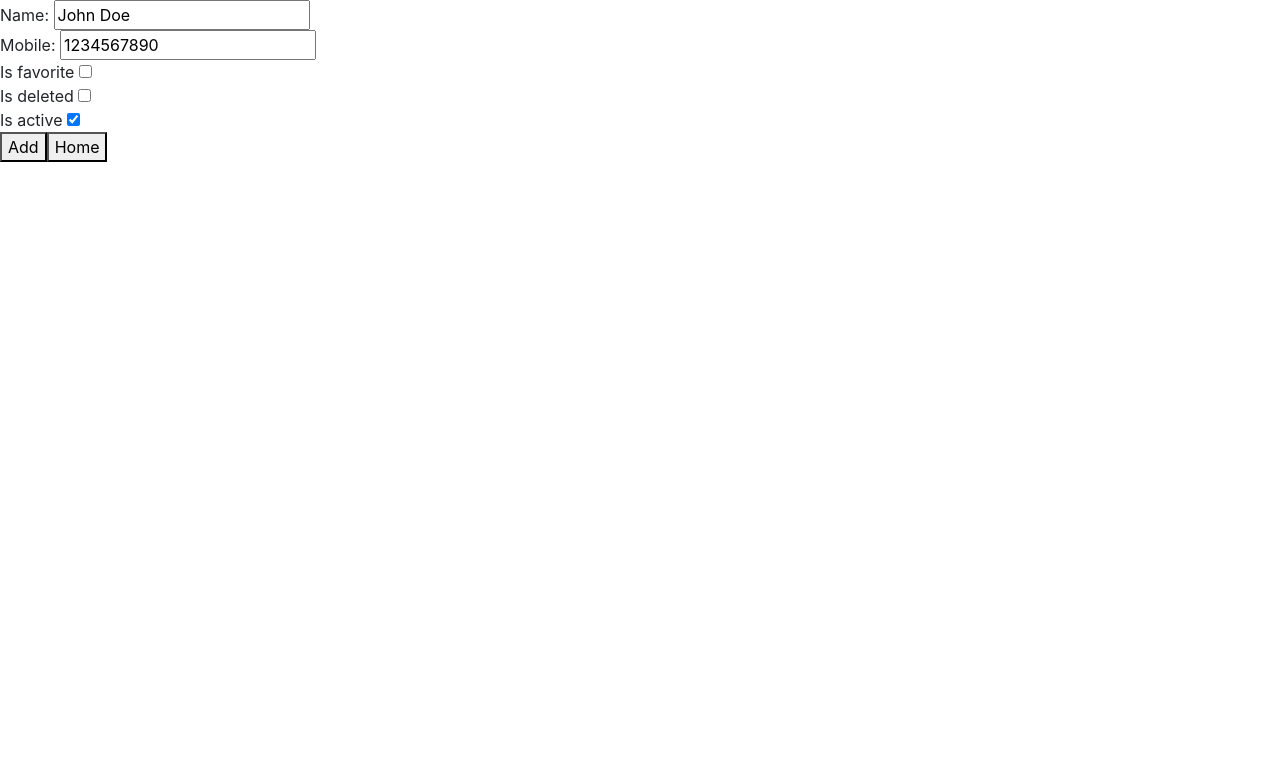
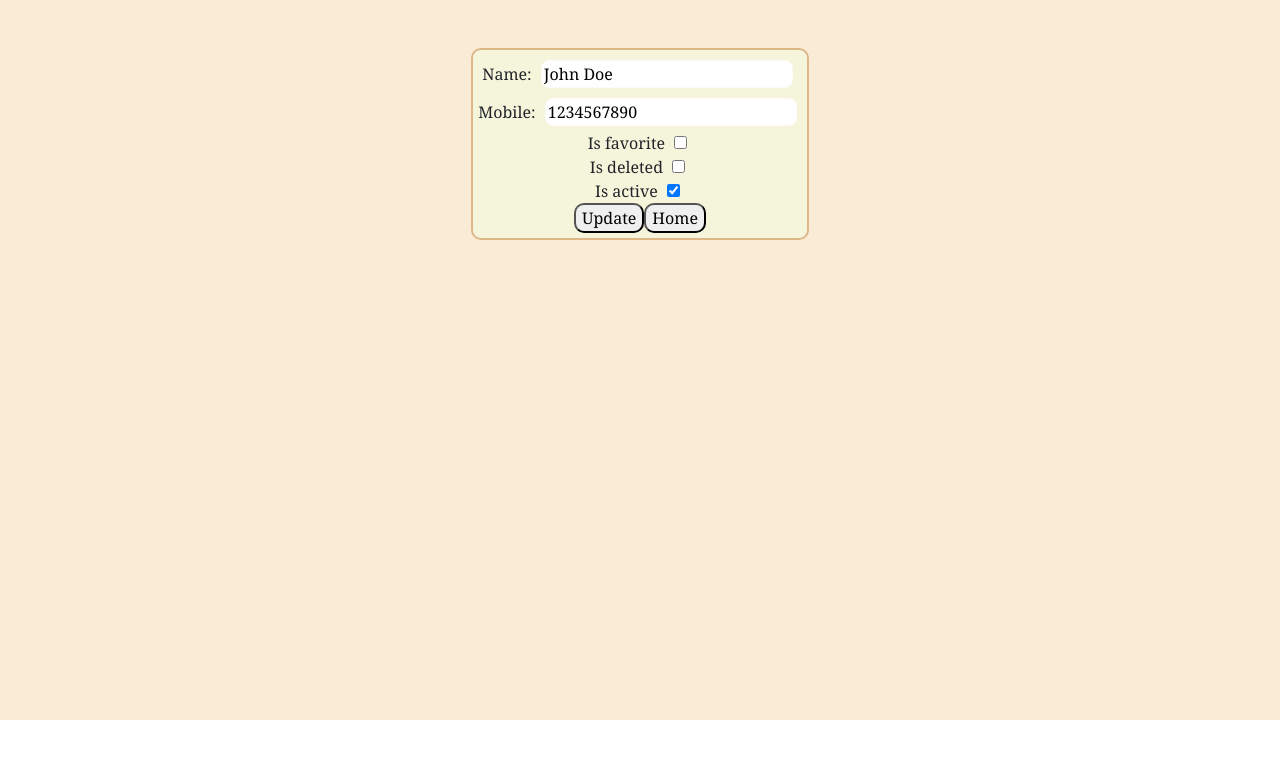
Before and after one commit to devisdervishi/angular-training-devis-dervishi, an Angular app: page /main/update/c1 in a window 1280 px wide. Shown: the top 758 px of the page. Built offline with nearby package versions, Linux system fonts and the light colour scheme.

Commit message:
added some styling to the forms

```diff
--- a/src/app/add-contact/add-contact.component.html
+++ b/src/app/add-contact/add-contact.component.html
@@ -1,17 +1,20 @@
-<form #myForm="ngForm">
+<body>
+
+
+<br><br><form #myForm="ngForm">
     Name:
     <input type="text"  [(ngModel)]="name" #contactName="ngModel" name="contactName" required minlength="2" startsWithUppercase>
     <ng-container *ngIf="contactName.errors | oneError:['minlength','startsWithUpperCase'] as errors">
-    <div *ngIf="contactName.errors?.['required']&&contactName.dirty">Name is required</div>
-    <div *ngIf="errors?.['minlength']&&contactName.dirty">Name must be at least 2 chars long</div>
-    <div *ngIf="errors?.['startsWithUpperCase']">Name must start with uppercase</div>
+    <div class="error" *ngIf="contactName.errors?.['required']&&contactName.dirty">Name is required</div>
+    <div class="error" *ngIf="errors?.['minlength']&&contactName.dirty">Name must be at least 2 chars long</div>
+    <div class="error" *ngIf="errors?.['startsWithUpperCase']">Name must start with uppercase</div>
     </ng-container>
 
     <br>
     Mobile:
     <input type="text"  [(ngModel)]="mobile" #contactMobile="ngModel" name="contactMobile" required minlength="8">
-    <div *ngIf="contactMobile.errors?.['required']&&contactMobile.dirty">Mobile is required</div>
-    <div *ngIf="contactMobile.errors?.['minlength']&&contactMobile.dirty">
+    <div class="error" *ngIf="contactMobile.errors?.['required']&&contactMobile.dirty">Mobile is required</div>
+    <div class="error" *ngIf="contactMobile.errors?.['minlength']&&contactMobile.dirty">
       Mobile must be at least 8 numbers long</div>
     <br>
     Is favorite
@@ -25,4 +28,7 @@
     <br>
 
     <button [disabled]="!myForm.valid" type="submit">Add</button>
+    <button [routerLink]="''">Home</button>
   </form>
+  <br><br><br><br><br><br><br><br><br><br><br><br><br><br><br><br><br><br><br><br>
+</body>
--- a/src/app/add-contact/add-contact.component.scss
+++ b/src/app/add-contact/add-contact.component.scss
@@ -0,0 +1,29 @@
+form {
+    border: 2px solid burlywood;
+    border-radius: 10px;
+    padding: 5px;
+    margin: 0 auto;
+    text-align: center;
+    background-color: beige;
+    width: fit-content;
+    height: auto;
+    font-family: Georgia, 'Times New Roman', Times, serif;
+}
+input{
+    margin: 5px;
+    border: 1px solid snow;
+    border-radius: 8px;
+}
+button{
+    border-radius: 10px;
+}
+body{
+    background-color: antiquewhite;
+    height: max-content;
+}
+
+.error{
+    font-size: 12px;
+    font-family: Arial, Helvetica, sans-serif;
+    color: red;
+}
--- a/src/app/body/body.component.html
+++ b/src/app/body/body.component.html
@@ -5,7 +5,9 @@
     <header>
         <h1>Contact List </h1>
     </header>
-<a [routerLink]="['add']">Add a contact</a>
+<div style="border:2px solid blue;background-color: blue; padding: 10px;border-radius: 20px;width: fit-content;margin: 5px;">
+    <a style="color: aliceblue;text-decoration: none;" [routerLink]="['add']">Add a contact</a>
+</div>
     <section class="container contact-list-container">
         <ng-container *ngFor="let contact of contacts | contactFilter:searchString">
        <app-contact [contactDisplayed]="contact" (buttonClicked)="buttonClicked($event)"></app-contact>
--- a/src/app/body/contact/contact.component.html
+++ b/src/app/body/contact/contact.component.html
@@ -2,7 +2,7 @@
     <div *ngIf="!contact.isDeleted" [ngStyle]="contact.isFavorite ? {'background-color':'green'}:{'background-color':'gray'}"
     [ngClass]="{'active':contact.isActive}"
      class="contact">
-        <p><a [routerLink]="['update',contact.contactId]">Name:{{contact.name}}</a></p>
+        <h5><a style="color: goldenrod;" [routerLink]="['update',contact.contactId]">Name:{{contact.name}}</a></h5>
         <p>Phone:{{contact.mobilenumber}}</p>
         <input [(ngModel)]="comment" type="text"><br><br>
         <p *ngIf="comment">Comment:{{comment}}</p>
--- a/src/app/body/contact/contact.component.scss
+++ b/src/app/body/contact/contact.component.scss
@@ -1,6 +1,6 @@
 .contact{
     border:3px solid black;
-    border-radius: 10px;
+    border-radius: 50px ;
     margin: 10px;
     padding: 10px;
 }
--- a/src/app/update-contact/update-contact.component.html
+++ b/src/app/update-contact/update-contact.component.html
@@ -1,16 +1,19 @@
-<form *ngIf="contact" [formGroup]="form">
+<body>
+
+
+<br><br><form *ngIf="contact" [formGroup]="form">
     Name:
     <input type="text"  name="name" formControlName="name">
     <ng-container *ngIf="contactName.errors | oneError:['minlength','startsWithUpperCase'] as errors">
-      <div *ngIf="contactName.errors?.['required']&&contactName.dirty">Name is required</div>
-      <div *ngIf="errors?.['minlength']&&contactName.dirty">Name must be at least 2 chars long</div>
-      <div *ngIf="errors?.['startsWithUpperCase']">Name must start with uppercase</div>
+      <div class="error" *ngIf="contactName.errors?.['required']&&contactName.dirty">Name is required</div>
+      <div class="error" *ngIf="errors?.['minlength']&&contactName.dirty">Name must be at least 2 chars long</div>
+      <div class="error" *ngIf="errors?.['startsWithUpperCase']">Name must start with uppercase</div>
       </ng-container>
     <br>
     Mobile:
     <input type="text" name="mobile" formControlName="mobile">
-    <div *ngIf="contactMobile.errors?.['required']&&contactMobile.dirty">Mobile is required</div>
-    <div *ngIf="contactMobile.errors?.['minlength']&&contactMobile.dirty">
+    <div class="error" *ngIf="contactMobile.errors?.['required']&&contactMobile.dirty">Mobile is required</div>
+    <div class="error" *ngIf="contactMobile.errors?.['minlength']&&contactMobile.dirty">
       Mobile must be at least 8 numbers long</div>
     <br>
     Is favorite
@@ -22,6 +25,8 @@
     Is active
     <input  type="checkbox" value="true" id="isFavorite"  name="isActive" formControlName="isActive">
     <br>
-    <button [disabled]="!form.valid" type="submit">Add</button>
+    <button [disabled]="!form.valid" type="submit">Update</button>
     <button [routerLink]="''">Home</button>
   </form>
+  <br><br><br><br><br><br><br><br><br><br><br><br><br><br><br><br><br><br><br><br>
+</body>
--- a/src/app/update-contact/update-contact.component.scss
+++ b/src/app/update-contact/update-contact.component.scss
@@ -0,0 +1,29 @@
+form {
+    border: 2px solid burlywood;
+    border-radius: 10px;
+    padding: 5px;
+    margin: 0 auto;
+    text-align: center;
+    background-color: beige;
+    width: fit-content;
+    height: auto;
+    font-family: Georgia, 'Times New Roman', Times, serif;
+}
+input{
+    margin: 5px;
+    border: 1px solid snow;
+    border-radius: 8px;
+}
+button{
+    border-radius: 10px;
+}
+body{
+    background-color: antiquewhite;
+    height: max-content;
+}
+
+.error{
+    font-size: 12px;
+    font-family: Arial, Helvetica, sans-serif;
+    color: red;
+}
```
